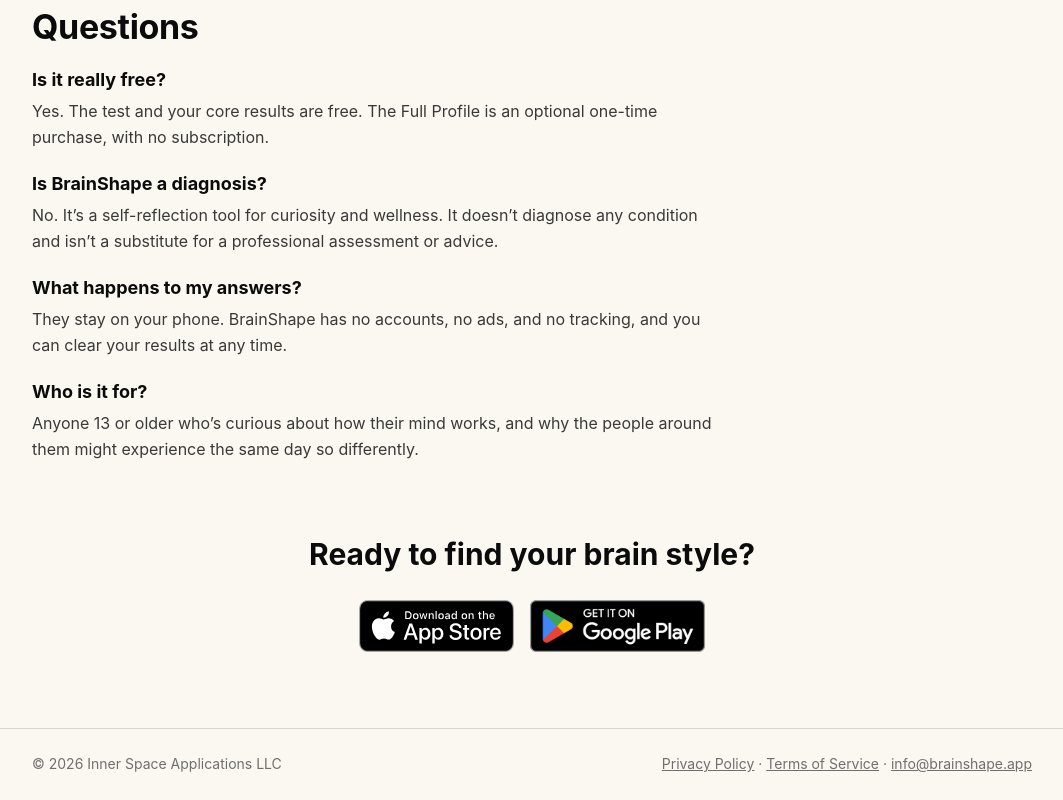
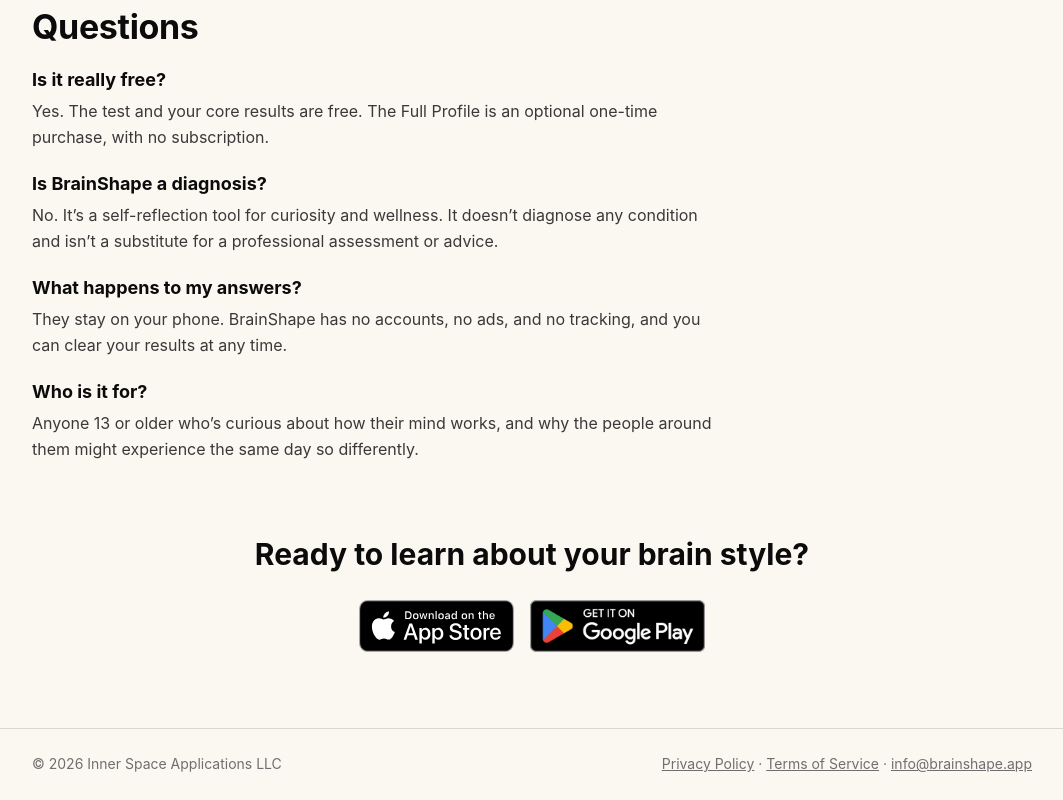
Before and after one commit to InnerSpaceApplications/brainshape-site, a plain HTML site: page index.html in a window 1280 px wide. Shown: the part 2412-3212 px from the top of the page, without its empty margins (108-1171 px from the left). Drawn offline with Linux system fonts and the light colour scheme.

Commit message:
Home page: closing line reads 'Ready to learn about your brain style?'
Co-Authored-By: Claude Opus 5.5 <noreply@anthropic.com>
Claude-Session: https://claude.ai/code/session_0133QUVST1gBTu8BcUP1TPqg

```diff
--- a/index.html
+++ b/index.html
@@ -68,7 +68,7 @@
   <h3>Who is it for?</h3><p>Anyone 13 or older who’s curious about how their mind works, and why the people around them might experience the same day so differently.</p>
 </section>
 <section class="wrap cta">
-  <h2>Ready to find your brain style?</h2>
+  <h2>Ready to learn about your brain style?</h2>
   <div class="badges"><a href="https://apps.apple.com/us/app/brainshape/id6832166008"><img src="/assets/badge-app-store.svg" alt="Download on the App Store" width="156" height="52"></a><a href="https://play.google.com/store/apps/details?id=com.innerspace.brainshape"><img src="/assets/badge-google-play.png" alt="Get it on Google Play" width="175" height="52"></a></div>
 </section>
 </main>
```
